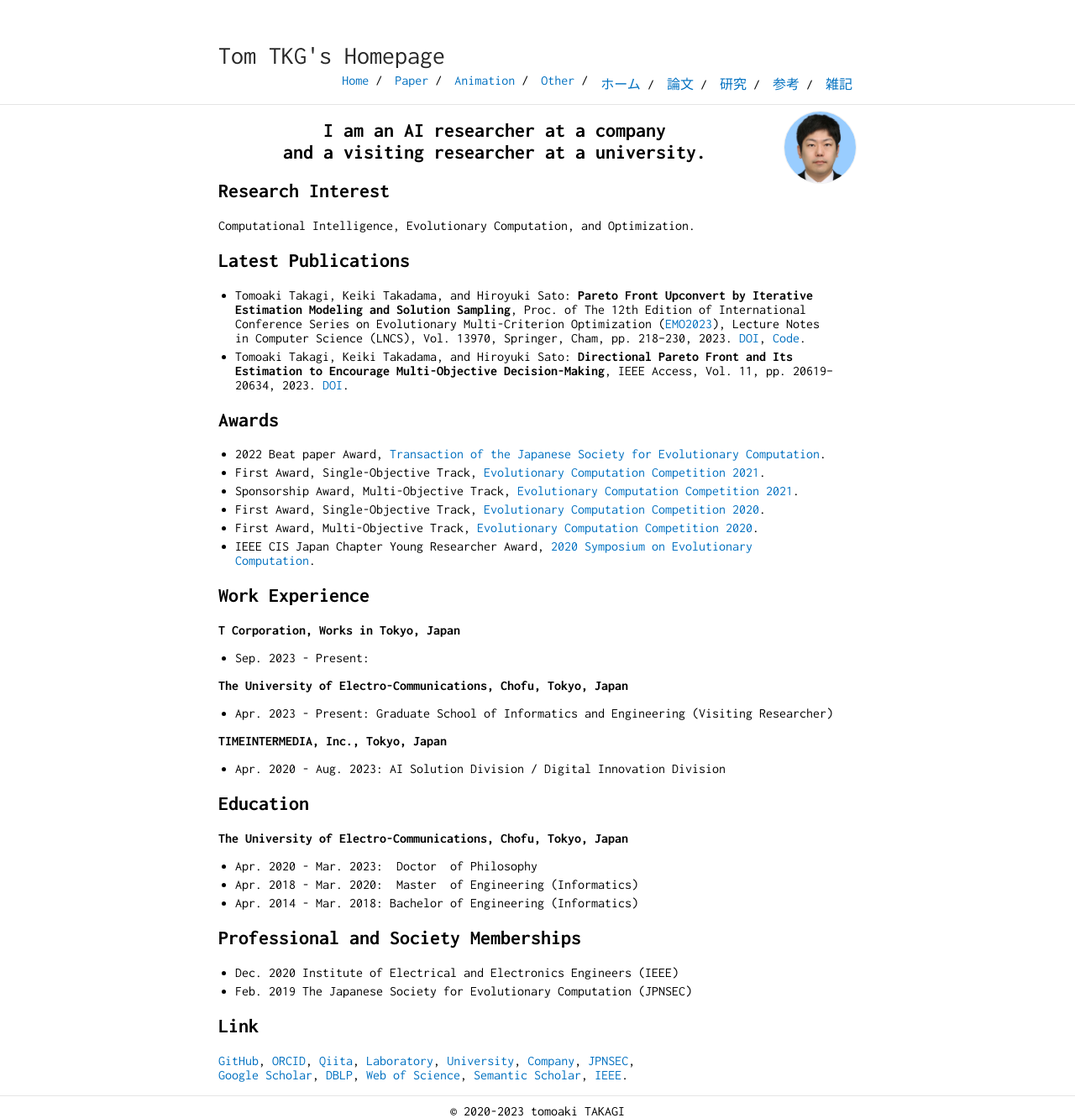
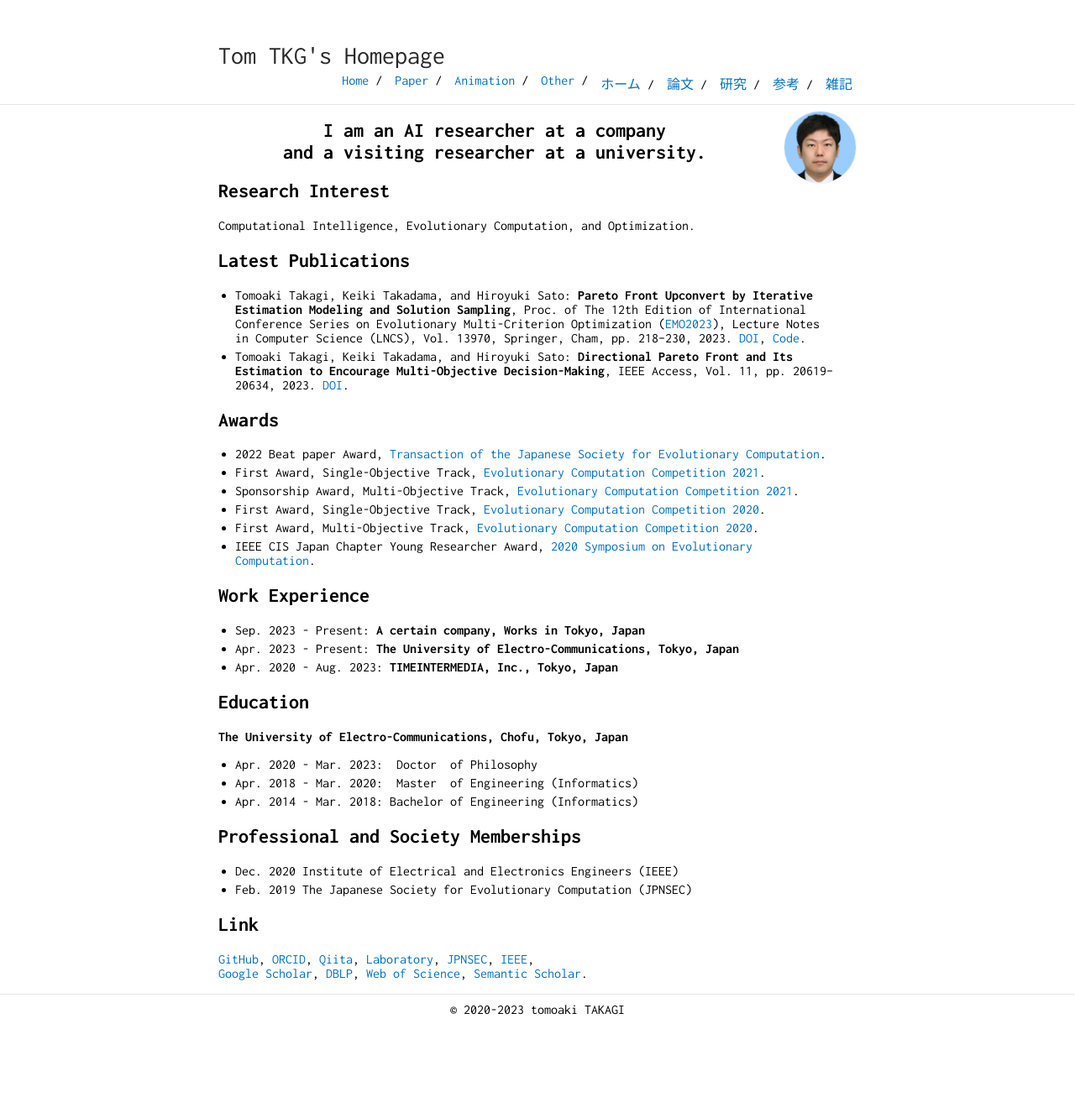
Before and after one commit to tomtkg/tomtkg.github.io, a Jekyll site: the page built from index.md, in a window 1280 px wide. Shown: the whole page at 84% size. Built offline with Jekyll 4.4.1, drawn with Linux system fonts in a browser that asks for light colours; after the commit the page ends 1211 px from its top, so only the background shows below that.

Commit message:
Update index.md

```diff
--- a/index.md
+++ b/index.md
@@ -27,14 +27,9 @@
 * IEEE CIS Japan Chapter Young Researcher Award, [2020 Symposium on Evolutionary Computation](http://www.jpnsec.org/yra.html){:target="_blank"}.
 
 ## Work Experience
-**T Corporation, Works in Tokyo, Japan**
-* Sep. 2023 - Present:
-
-**The University of Electro-Communications, Chofu, Tokyo, Japan**
-* Apr. 2023 - Present: Graduate School of Informatics and Engineering (Visiting Researcher)
-
-**TIMEINTERMEDIA, Inc., Tokyo, Japan**
-* Apr. 2020 - Aug. 2023: AI Solution Division / Digital Innovation Division
+* Sep. 2023 - Present: **A certain company, Works in Tokyo, Japan**
+* Apr. 2023 - Present: **The University of Electro-Communications, Tokyo, Japan**
+* Apr. 2020 - Aug. 2023: **TIMEINTERMEDIA, Inc., Tokyo, Japan**
 
 ## Education
 **The University of Electro-Communications, Chofu, Tokyo, Japan**
@@ -47,5 +42,5 @@
 * Feb. 2019 The Japanese Society for Evolutionary Computation (JPNSEC)
 
 ## Link
-[GitHub](https://github.com/tomtkg), [ORCID](https://orcid.org/0000-0003-3748-9797), [Qiita](https://qiita.com/tomtkg), [Laboratory](https://nic.lab.uec.ac.jp/index.php/tomoakitakagi), [University](https://www.uec.ac.jp), [Company](https://www.timedia.co.jp), [JPNSEC](http://www.jpnsec.org),
-[Google Scholar](https://scholar.google.co.jp/citations?user=jsYC8NMAAAAJ), [DBLP](https://dblp.uni-trier.de/pers/hd/t/Takagi:Tomoaki), [Web of Science](https://www.webofscience.com/wos/author/record/AAF-1794-2021), [Semantic Scholar](https://www.semanticscholar.org/author/94460343), [IEEE](https://ieee-collabratec.ieee.org/app/p/tomtkg).
+[GitHub](https://github.com/tomtkg), [ORCID](https://orcid.org/0000-0003-3748-9797), [Qiita](https://qiita.com/tomtkg), [Laboratory](https://nic.lab.uec.ac.jp/index.php/tomoakitakagi), [JPNSEC](http://www.jpnsec.org), [IEEE](https://ieee-collabratec.ieee.org/app/p/tomtkg),
+[Google Scholar](https://scholar.google.co.jp/citations?user=jsYC8NMAAAAJ), [DBLP](https://dblp.uni-trier.de/pers/hd/t/Takagi:Tomoaki), [Web of Science](https://www.webofscience.com/wos/author/record/AAF-1794-2021), [Semantic Scholar](https://www.semanticscholar.org/author/94460343).
```
